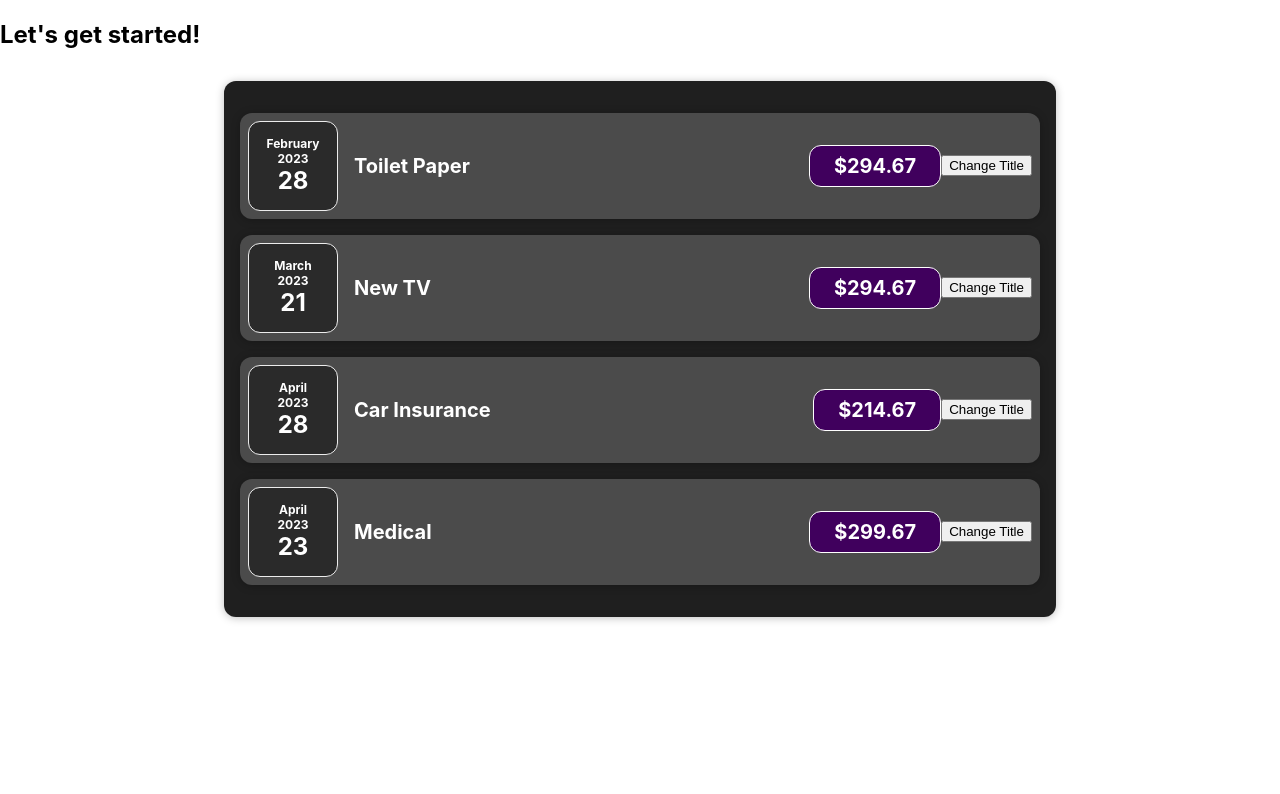
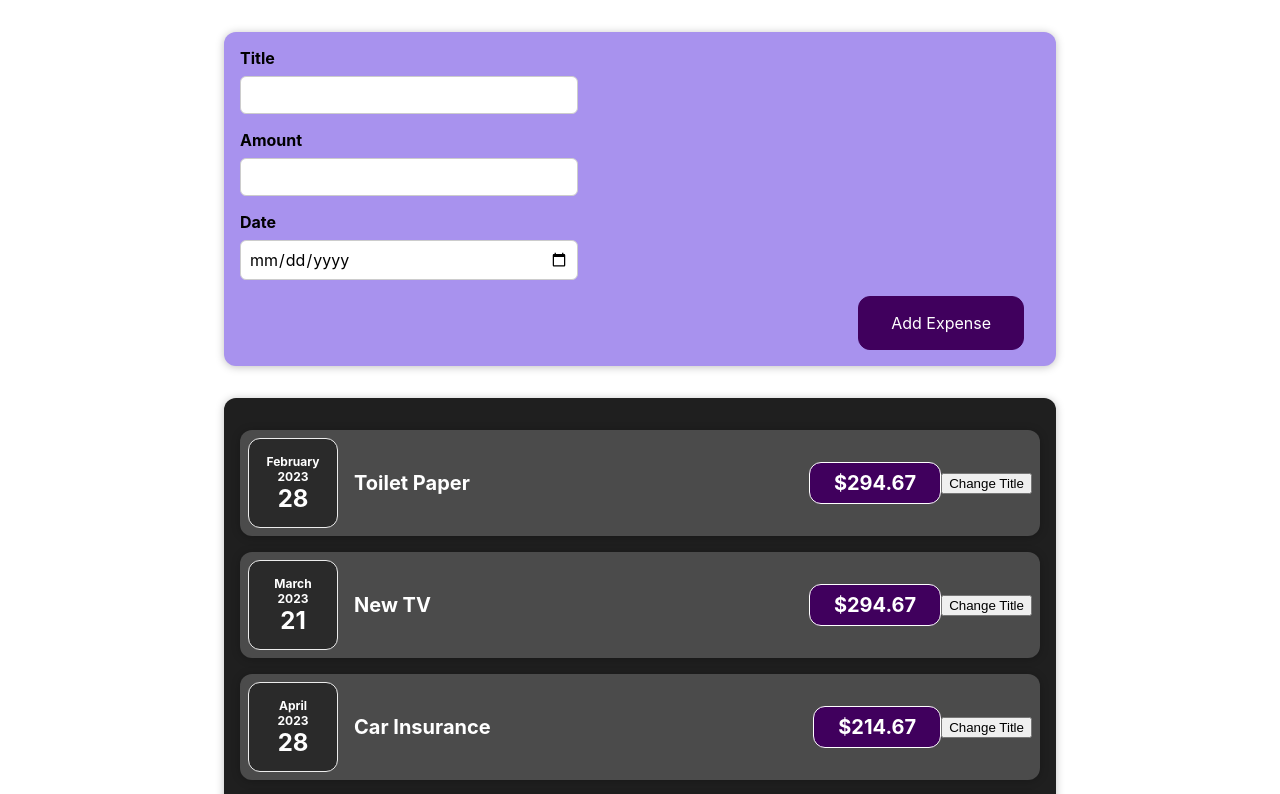
Before and after one commit to towficaziz/react-com-guide, a React (Create React App) app: page / in a window 1280 px wide. Shown: the top 794 px of the page. Built offline with nearby package versions, Linux system fonts and the light colour scheme.

Commit message:
adding form inputs

```diff
--- a/src/App.js
+++ b/src/App.js
@@ -1,5 +1,6 @@
 import React from "react";
 import Expenses from "./components/Expenses/Expenses";
+import NewExpense from "./components/NewExpense/NewExpense";
 import "./App.css";
 
 // function App() {
@@ -40,7 +41,7 @@ const App = () => {
 
   return (
     <div>
-      <h2>Let's get started!</h2>
+      <NewExpense />
       <Expenses items={expenses} />
     </div>
   );
--- a/src/components/Expenses/ExpenseItem.js
+++ b/src/components/Expenses/ExpenseItem.js
@@ -9,12 +9,13 @@ import ExpenseDate from './ExpenseDate';
 const ExpenseItem = (props) =>{
 
   const [title, setTitle] = useState(props.title);
-
+  console.log('ExpenseItem evaluated by React');
 
   const clickHandler = () =>{
     setTitle('Updated!');
     console.log(title);
-  }
+  };
+
   return (
     <Card className="expense-item">
       <ExpenseDate date={props.date} />
--- a/src/components/Expenses/Expenses.js
+++ b/src/components/Expenses/Expenses.js
@@ -11,22 +11,22 @@ const Expenses = (props) => {
         title={props.items[0].title}
         amount={props.items[0].amount}
         date={props.items[0].date}
-      ></ExpenseItem>
+      />
       <ExpenseItem
         title={props.items[1].title}
         amount={props.items[1].amount}
         date={props.items[1].date}
-      ></ExpenseItem>
+        />
       <ExpenseItem
         title={props.items[2].title}
         amount={props.items[2].amount}
         date={props.items[2].date}
-      ></ExpenseItem>
+        />
       <ExpenseItem
         title={props.items[3].title}
         amount={props.items[3].amount}
         date={props.items[3].date}
-      ></ExpenseItem>
+        />
     </Card>
   );
 };
--- /dev/null
+++ b/src/components/NewExpense/ExpenseForm.css
@@ -0,0 +1,26 @@
+.new-expense__controls {
+    display: flex;
+    flex-wrap: wrap;
+    gap: 1rem;
+    margin-bottom: 1rem;
+    text-align: left;
+  }
+
+  .new-expense__control label {
+    font-weight: bold;
+    margin-bottom: 0.5rem;
+    display: block;
+  }
+
+  .new-expense__control input {
+    font: inherit;
+    padding: 0.5rem;
+    border-radius: 6px;
+    border: 1px solid #ccc;
+    width: 20rem;
+    max-width: 100%;
+  }
+
+  .new-expense__actions {
+    text-align: right;
+  }
--- /dev/null
+++ b/src/components/NewExpense/ExpenseForm.js
@@ -0,0 +1,30 @@
+import React from "react";
+import "./ExpenseForm.css";
+
+const ExpenseForm = () => {
+  return <form>
+    <div className="new-expense__controls">
+        <div className="new-expense__control">
+            <label>Title</label>
+            <input type="text" />
+       </div>
+    </div>
+    <div className="new-expense__controls">
+        <div className="new-expense__control">
+            <label>Amount</label>
+            <input type="number" min="0.01" step="0.01" />
+       </div>
+    </div>
+    <div className="new-expense__controls">
+        <div className="new-expense__control">
+            <label>Date</label>
+            <input type="date" min="2019-01-01" max="2050-12-31" />
+       </div>
+    </div>
+    <div className="new-expense__actions">
+        <button type="submit">Add Expense</button>
+    </div>
+  </form>;
+};
+
+export default ExpenseForm;
--- /dev/null
+++ b/src/components/NewExpense/NewExpense.css
@@ -0,0 +1,38 @@
+.new-expense {
+    background-color: #a892ee;
+    padding: 1rem;
+    margin: 2rem auto;
+    width: 50rem;
+    max-width: 95%;
+    border-radius: 12px;
+    text-align: center;
+    box-shadow: 0 1px 8px rgba(0, 0, 0, 0.25);
+  }
+
+  .new-expense button {
+    font: inherit;
+    cursor: pointer;
+    padding: 1rem 2rem;
+    border: 1px solid #40005d;
+    background-color: #40005d;
+    color: white;
+    border-radius: 12px;
+    margin-right: 1rem;
+  }
+
+  .new-expense button:hover,
+  .new-expense button:active {
+    background-color: #510674;
+    border-color: #510674;
+  }
+
+  .new-expense button.alternative {
+    color: #220131;
+    border-color: transparent;
+    background-color: transparent;
+  }
+
+  .new-expense button.alternative:hover,
+  .new-expense button.alternative:active {
+    background-color: #ddb3f8;
+  }
--- /dev/null
+++ b/src/components/NewExpense/NewExpense.js
@@ -0,0 +1,11 @@
+import React from "react";
+import './NewExpense.css';
+import ExpenseForm from './ExpenseForm.js';
+
+const NewExpense = () =>{
+    return <div className="new-expense">
+        <ExpenseForm />
+    </div>
+}
+
+export default NewExpense;
```
